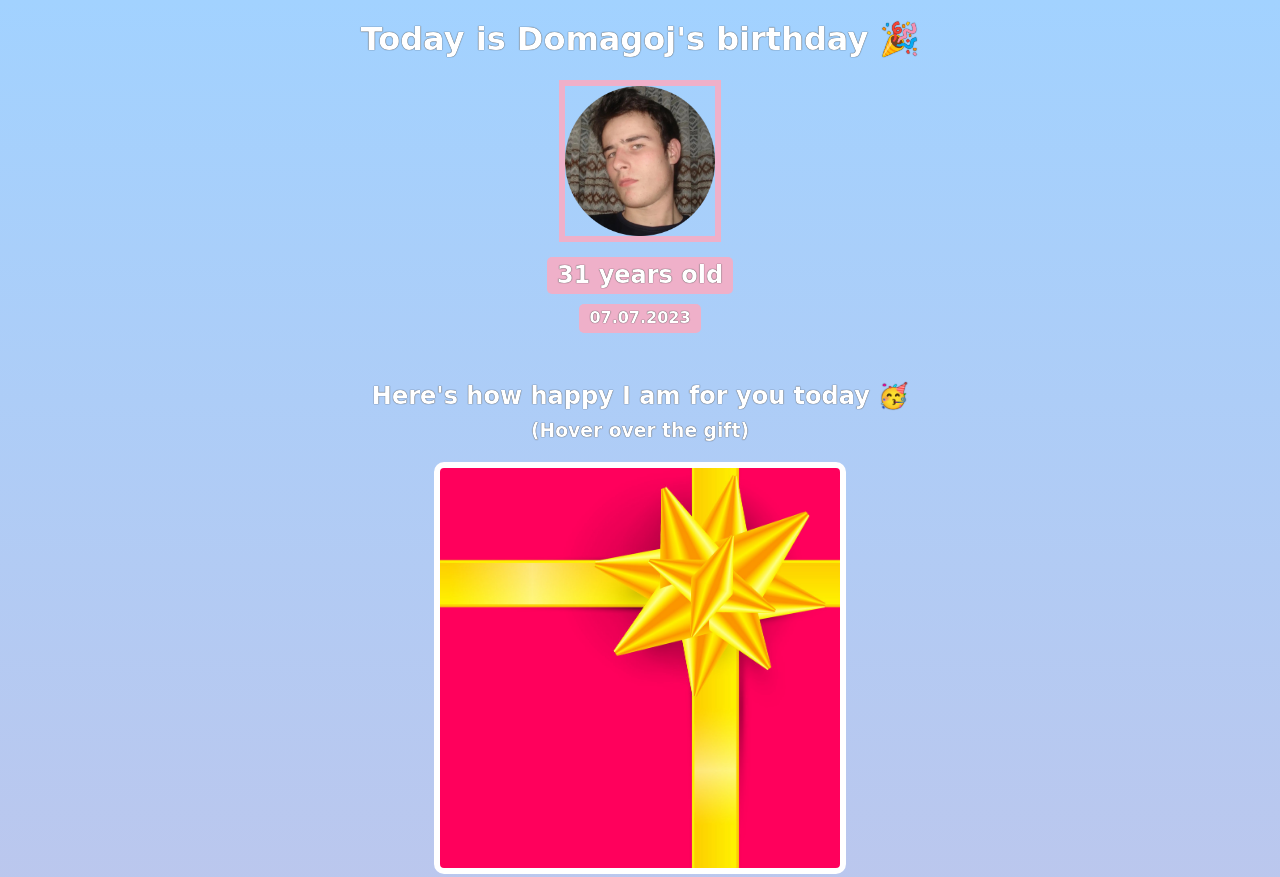
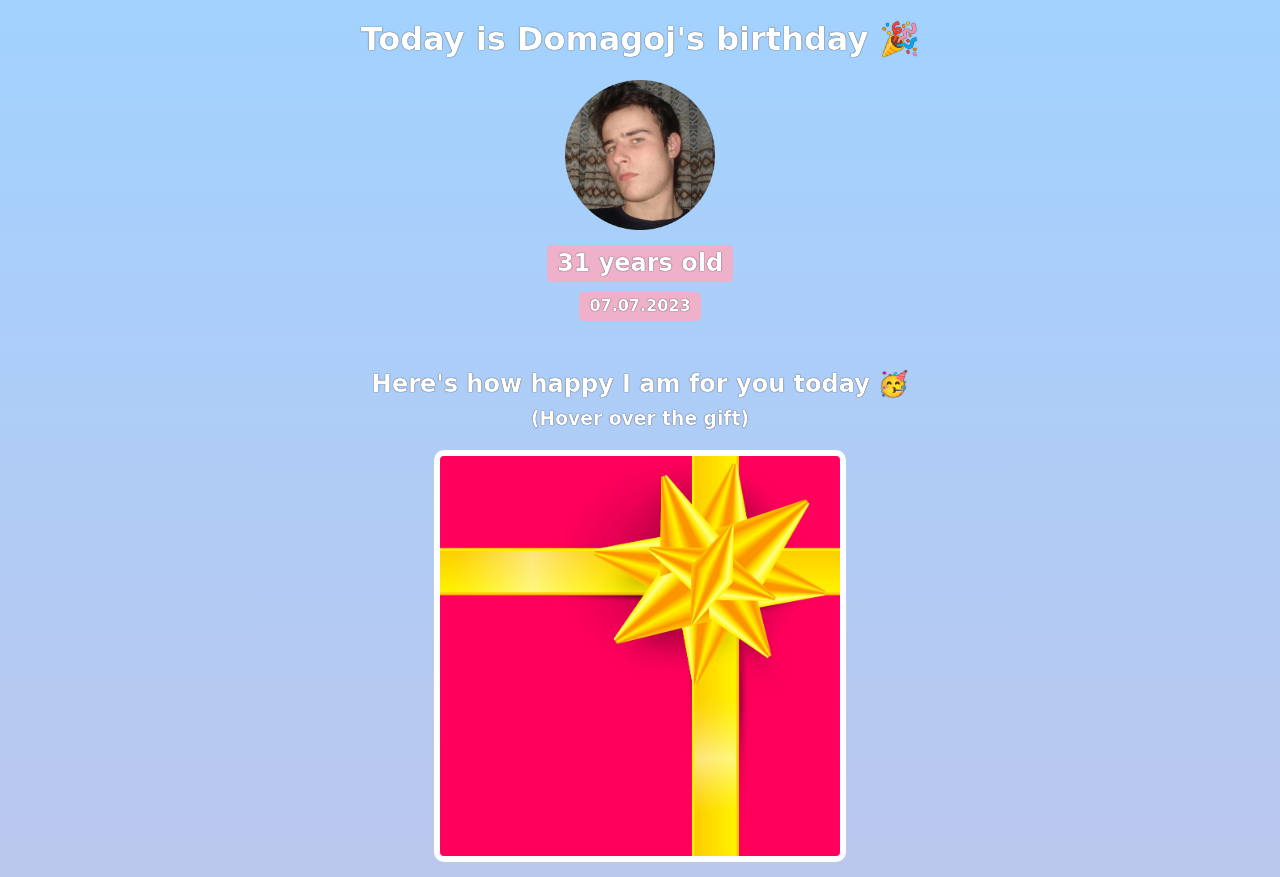
Before and after one commit to bswagmateo/birthday, a website built with Vite: page index.html in a window 1280 px wide. Shown: the top 877 px of the page. Built offline with nearby package versions, Linux system fonts and the light colour scheme; a web font is replaced by a local one.

Commit message:
Update styles.css

```diff
--- a/styles.css
+++ b/styles.css
@@ -12,7 +12,7 @@ h1, h2, h3, h4, p {
 #bff-img {
     width: 150px;
 
-    border: 6px solid #EFB0C9;
+
     margin-bottom: 10px;
 }
 
```
